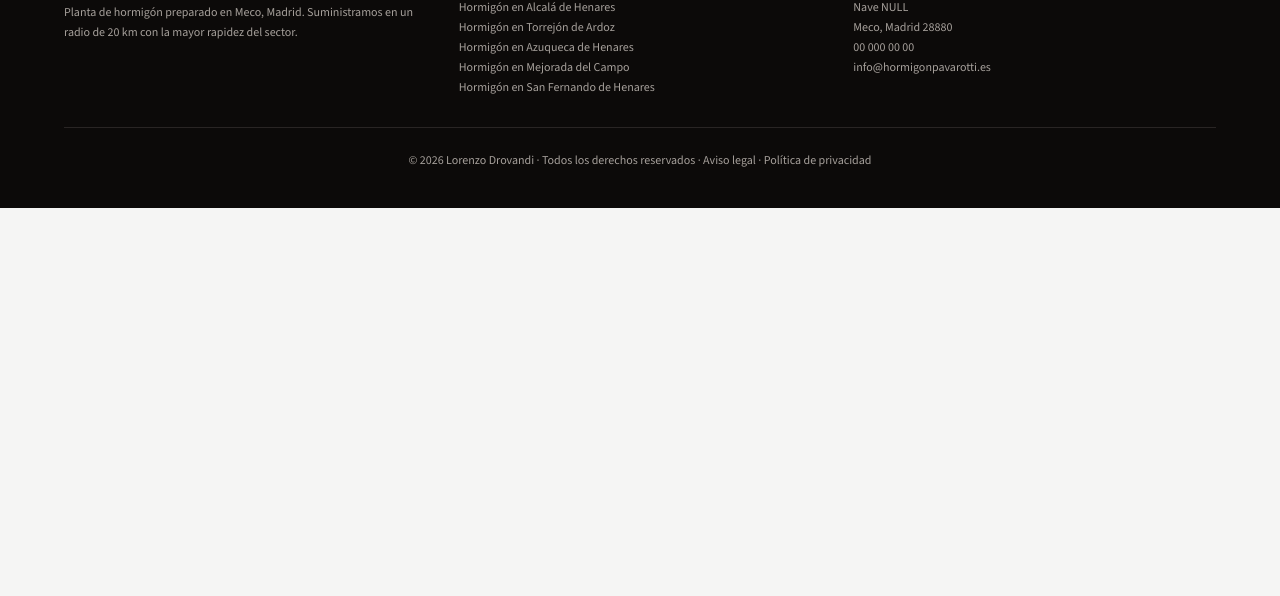
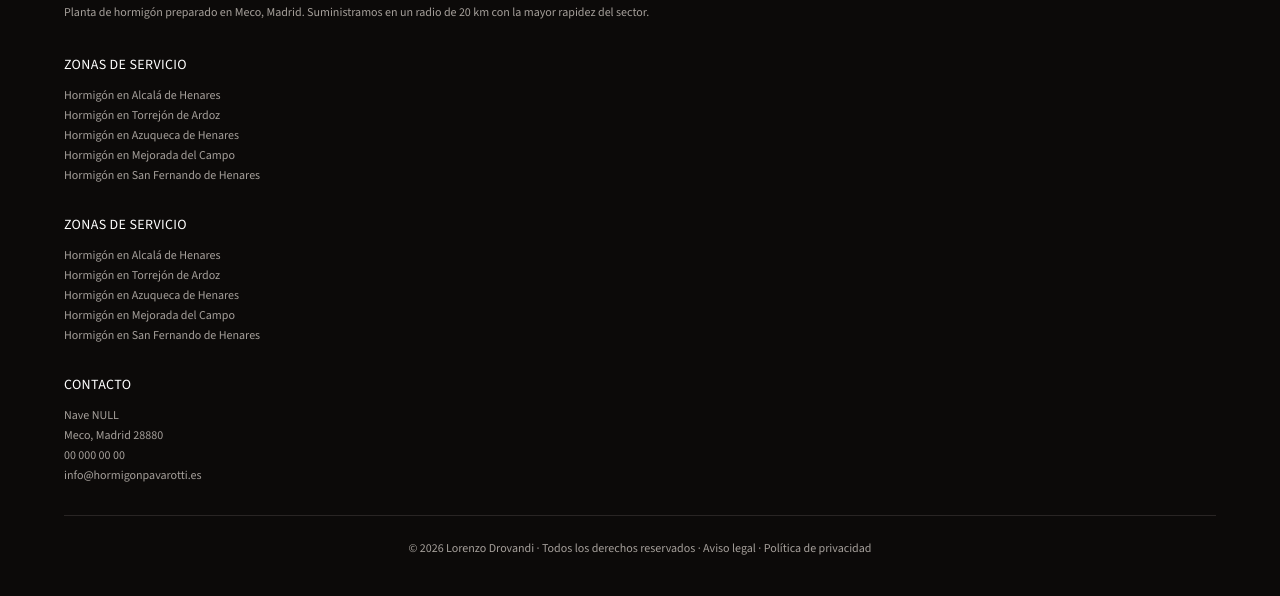
Before and after one commit to LorenzoDrovandi7/Hormig-n-Pavarotti-Plantilla-SEO-Local, a website: page index.html in a window 1280 px wide. Shown: the part 4182-4778 px from the top of the page. Before the commit the page ends 4390 px from the top, so only its background shows below. Drawn offline with nearby package versions, Linux system fonts and the light colour scheme.

Commit message:
Update index.html

```diff
--- a/index.html
+++ b/index.html
@@ -6,15 +6,15 @@
 
   <!-- ===== SEO PRIMARIO ===== -->
   <title>Hormigón en Meco y Alrededores | Hormigón Pavarotti</title>
-  <meta name="description" content="Suministro de hormigón preparado en Meco y toda la Corredor del Henares. Servicio rápido, precios competitivos y calidad garantizada. ☎ 00 000 00 00" />
+  <meta name="description" content="Suministro de hormigón preparado en Meco para todo el Corredor del Henares" />
   <meta name="robots" content="index, follow" />
-  <link rel="canonical" href="https://www.hormigonpavarotti.es/" />
+  <link rel="canonical" href="https://www.hormigonpavarotti.com/" />
 
   <!-- Open Graph -->
   <meta property="og:title" content="Hormigón Pavarotti – Suministro en Meco y alrededores" />
   <meta property="og:description" content="Planta de hormigón preparado en Meco. Servimos a Alcalá de Henares, Torrejón, Azuqueca y más localidades. Llámanos ahora." />
   <meta property="og:type" content="website" />
-  <meta property="og:url" content="https://www.hormigonpavarotti.es/" />
+  <meta property="og:url" content="https://www.hormigonpavarotti.com/" />
   <meta property="og:locale" content="es_ES" />
 
   <!-- Google Fonts -->
@@ -607,11 +607,22 @@
   <footer class="bg-stone-950 text-stone-400 py-10 px-4">
     <div class="max-w-6xl mx-auto">
 
-      <div class="grid grid-cols-1 md:grid-cols-3 gap-8 mb-8">
+      <div class="grid grid-cols-4 md:grid-cols-1 gap-8 mb-8">
 
         <div>
           <div class="font-display text-white text-lg mb-2">HORMIGÓN PAVAROTTI</div>
           <p class="text-xs leading-relaxed">Planta de hormigón preparado en Meco, Madrid. Suministramos en un radio de 20 km con la mayor rapidez del sector.</p>
+        </div>
+
+        <div>
+          <div class="font-display text-white text-sm uppercase tracking-wide mb-3">Zonas de servicio</div>
+          <ul class="space-y-1 text-xs">
+            <li><a href="/hormigon-alcala-de-henares.html" class="hover:text-amber-400 transition-colors">Hormigón en Alcalá de Henares</a></li>
+            <li><a href="/hormigon-torrejon-de-ardoz.html" class="hover:text-amber-400 transition-colors">Hormigón en Torrejón de Ardoz</a></li>
+            <li><a href="/hormigon-azuqueca-de-henares.html" class="hover:text-amber-400 transition-colors">Hormigón en Azuqueca de Henares</a></li>
+            <li><a href="/hormigon-mejorada-del-campo.html" class="hover:text-amber-400 transition-colors">Hormigón en Mejorada del Campo</a></li>
+            <li><a href="/hormigon-san-fernando-de-henares.html" class="hover:text-amber-400 transition-colors">Hormigón en San Fernando de Henares</a></li>
+          </ul>
         </div>
 
         <div>
```
